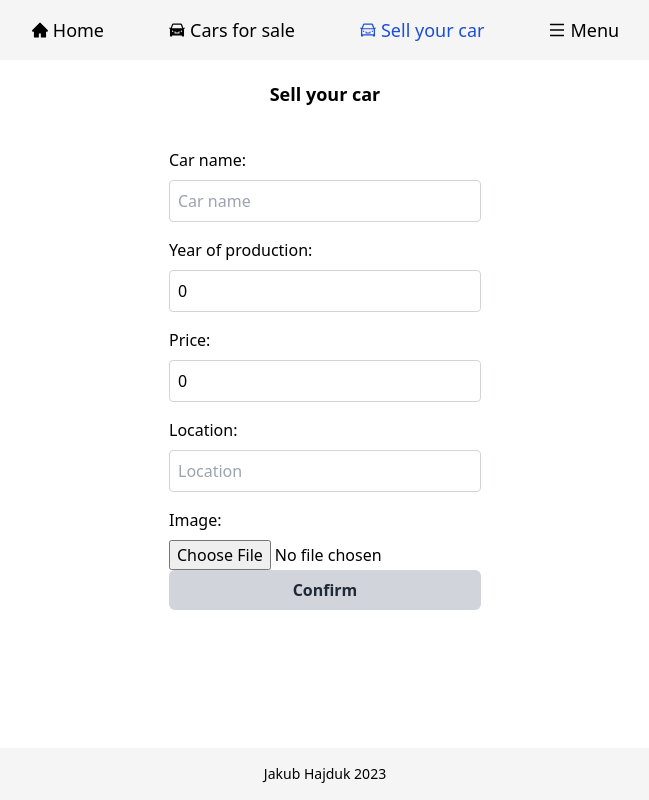
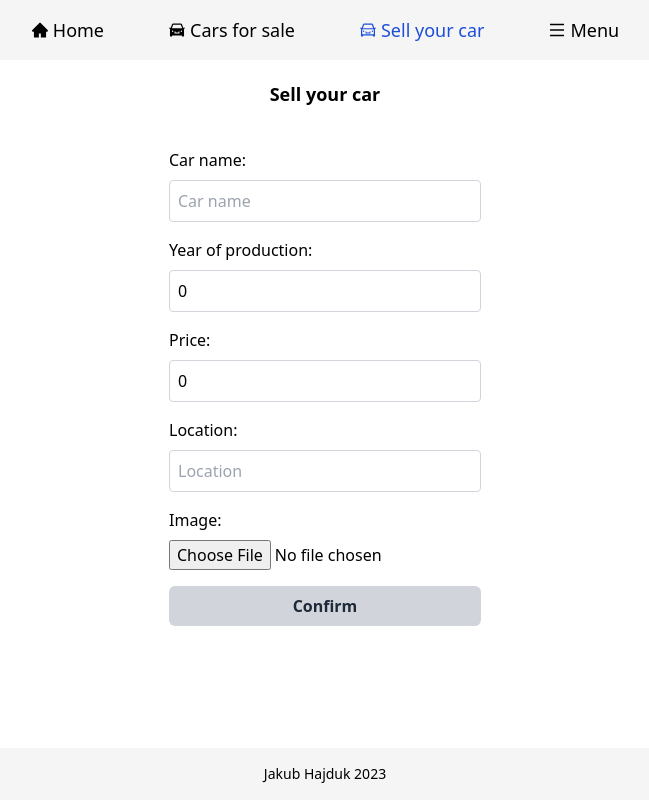
Before and after one commit to jakubhajduk53/cars-app, a React (Create React App) app: page /sell-your-car in a window 1280 px wide. Shown: the whole page, without its empty margins (315-964 px from the left). Built offline with nearby package versions, Linux system fonts and the light colour scheme; no server answers; the HTML template or start-up script is replaced by a standard one.

Commit message:
style: add margin to button

```diff
--- a/src/pages/SellYourCarPage.js
+++ b/src/pages/SellYourCarPage.js
@@ -157,7 +157,7 @@ function SellYourCarPage() {
                 <img src={imagePreview} alt="Preview" className="mb-4" />
               )}
 
-              <Button type="submit" value="Confirm" className="w-full" />
+              <Button type="submit" value="Confirm" className="w-full mt-4" />
             </Form>
           )}
         </Formik>
```
